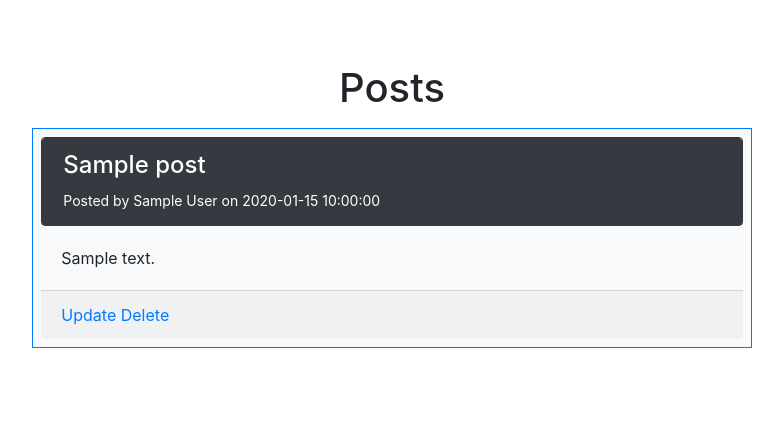
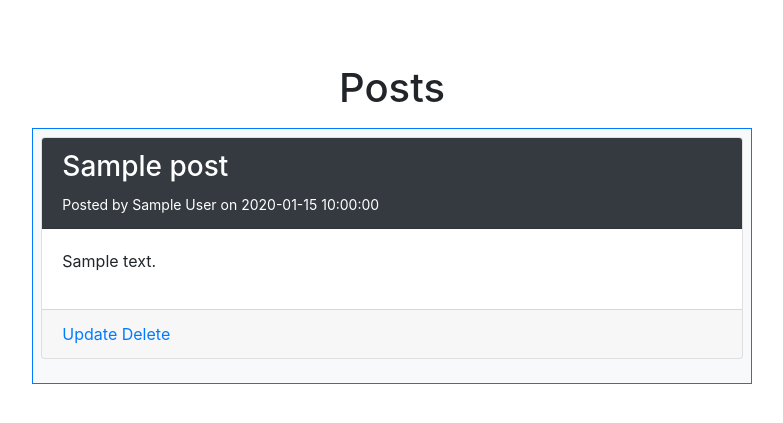
Before and after one commit to DanielSmith05/csc2031-coursework, a Flask app: page /posts in a window 1280 px wide. Shown: the part 72-495 px from the top of the page, without its empty margins (248-1031 px from the left). Run offline with Flask 3, Linux system fonts and the light colour scheme; tables that the repository leaves empty hold one stand-in row (values such as "Sample post"); some libraries are stand-ins or nearby versions.

Commit message:
excercise 12 done

```diff
--- a/Templates/posts/posts.html
+++ b/Templates/posts/posts.html
@@ -23,22 +23,22 @@
                 </div>
 
                 {% for post in posts %}
-                <div class="card border border-dark">
-
-                    <div class="card-header bg-dark text-white border border-dark">
-                        <h4>{{ post.title }}</h4>
-                        <small>Posted by {{ post.user.firstname }} {{ post.user.lastname }} on {{ post.created.strftime('%Y-%m-%d %H:%M:%S') }}</small>
+                <div class="card mb-3">
+                    <div class="card-header bg-dark text-white">
+                        <h3>{{ post.title }}</h3>
+                        <small>
+                            Posted by {{ post.user.firstname }} {{ post.user.lastname }}
+                            on {{ post.created.strftime('%Y-%m-%d %H:%M:%S') }}
+                        </small>
                     </div>
+                    <div class="card-body">
+                    <p>{{ post.body }}</p>
                     </div>
-                    <div class="card-body">{{ post.body }}</div>
-
                     <div class="card-footer">
-                        <a class="navbar-item" href="{{ url_for('posts.update', id=post.id) }}">Update</a>
-                        <a class="navbar-item" href="{{ url_for('posts.delete', id=post.id) }}">Delete</a>
+                        <a href="{{ url_for('posts.update', id=post.id) }}">Update</a>
+                        <a href="{{ url_for('posts.delete', id=post.id) }}">Delete</a>
                     </div>
-
                 </div>
-                <br>
                 {% endfor %}
 
             </div>
--- a/posts/views.py
+++ b/posts/views.py
@@ -20,8 +20,7 @@ def create():
     form = PostForm()
 
     if form.validate_on_submit():
-        new_post = Post(title=form.title.data, body=form.body.data)
-        new_post.userid = current_user.id  # Associate post with the logged-in user
+        new_post = Post(user=current_user, title=form.title.data, body=form.body.data)
 
         db.session.add(new_post)
         db.session.commit()
```
Also changed, not shown: Templates/accounts/account.html (+16 -16 lines).
